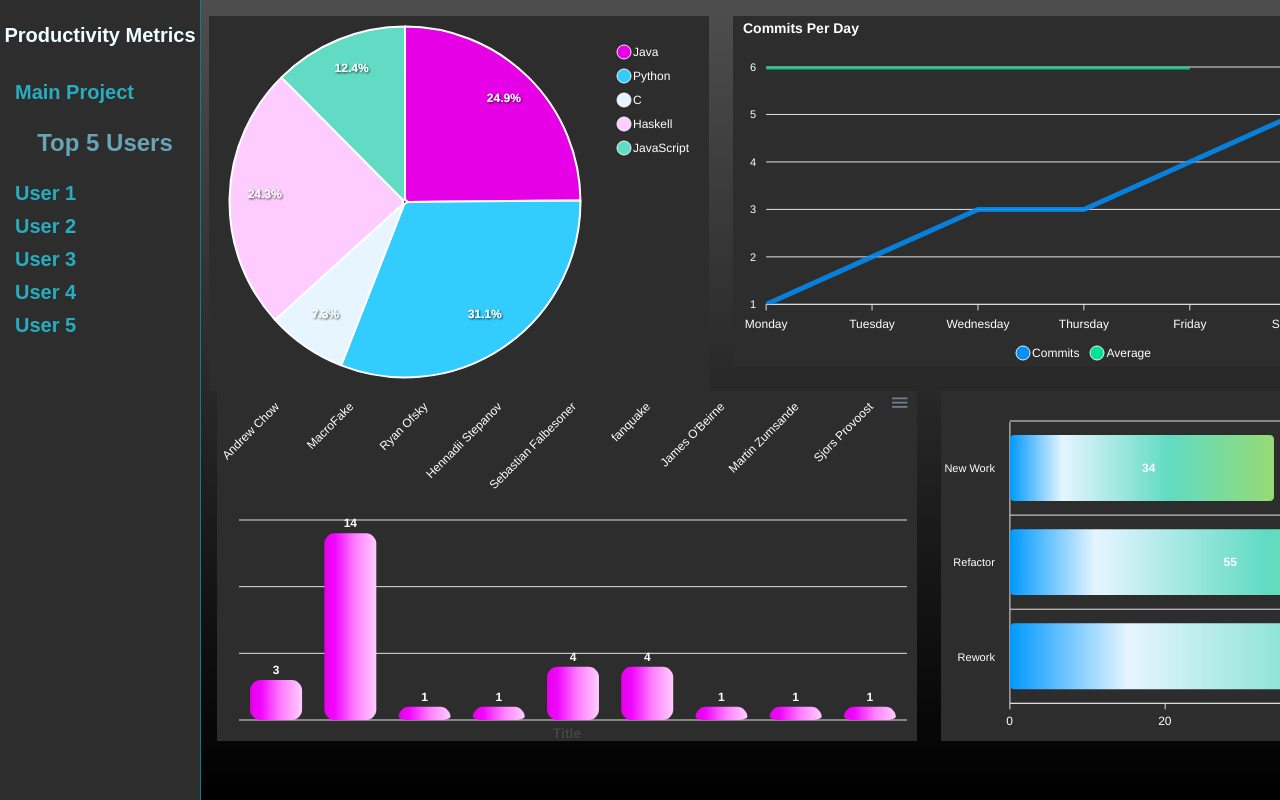
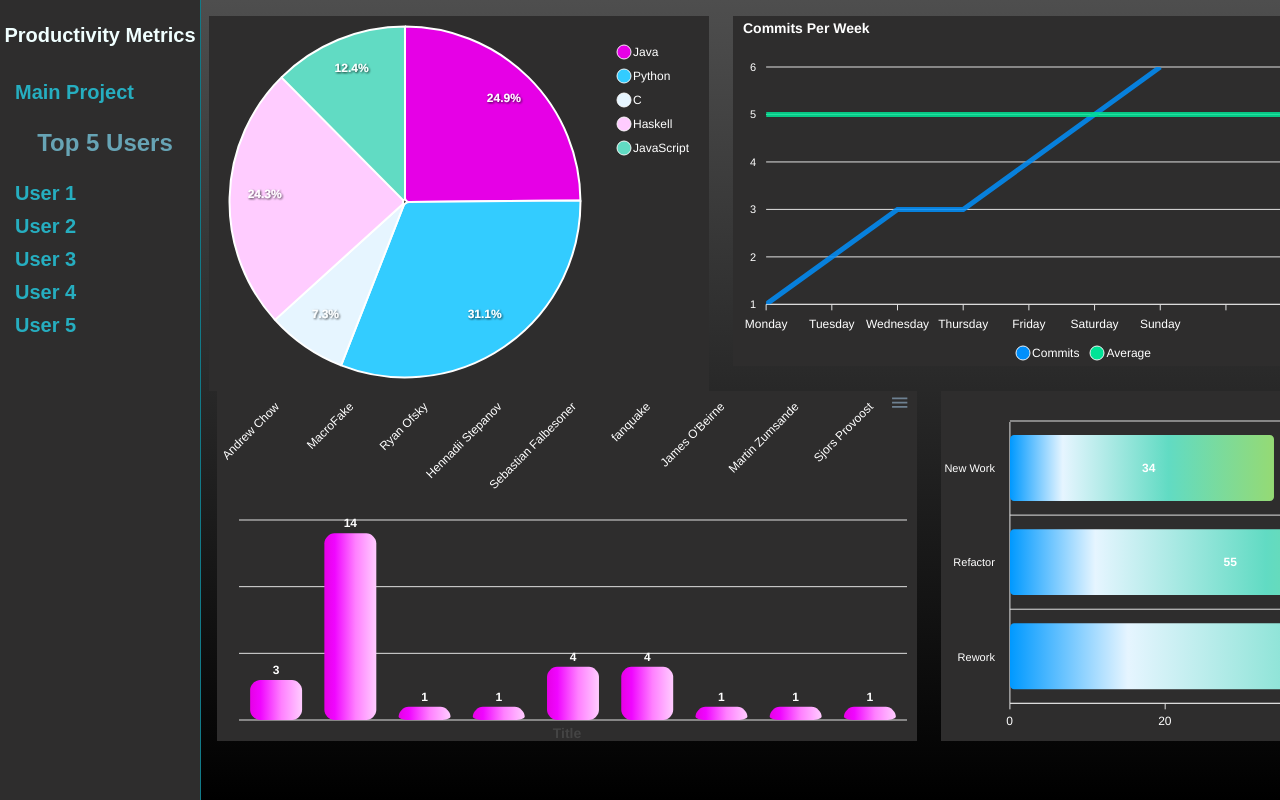
Before and after one commit to saifalixxx/SWENG_Final_Project, a React (Create React App) app in the folder dashboard/: page /user1 in a window 1280 px wide. Shown: the top 800 px of the page. Built offline with nearby package versions, Linux system fonts and the light colour scheme.

Commit message:
adding burnout alerts

```diff
--- a/dashboard/src/Components/graphs/ApexPlot.js
+++ b/dashboard/src/Components/graphs/ApexPlot.js
@@ -8,7 +8,7 @@ const ApexPlot = ({ data, dLabels }) => {
     },
     {
         name: "Average",
-        data: [6,6,6,6,6]
+        data: [5,5,5,5,5,5,5,5,5,5,5]
       },]
     const options = {
         chart: {
@@ -75,19 +75,32 @@ const ApexPlot = ({ data, dLabels }) => {
           }
         },
         dataLabels: {
-            enabled: false
+            enabled: true,
+            enabledOnSeries: [0],
+          formatter: function (val) {
+            if(val > 6) {
+            return 'Burnout alert';
+            }
+          },
+          offsetY: -20,
+          style: {
+            fontSize: '12px',
+            colors: ["#FA1109"],
+            width: 50
         },
+    },
         stroke: {
             curve: 'straight'
         },
         title: {
-            text: 'Commits Per Day',
+            text: 'Commits Per Week',
             align: 'left'
         },
         legend: {
 
                 tooltipHoverFormatter: function(val, opts) {
                   return val + ' - ' + opts.w.globals.series[opts.seriesIndex][opts.dataPointIndex] + ''
+
 
         }
         },
```
